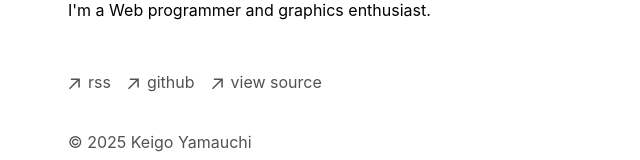
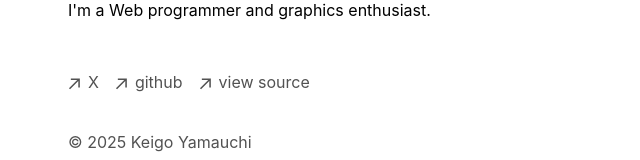
Before and after one commit to kei9o/nextjs-portfolio-blog, a Next.js app: page / in a window 1280 px wide. Shown: the part 202-362 px from the top of the page, without its empty margins (284-924 px from the left). Built offline with nearby package versions, Linux system fonts and the light colour scheme.

Commit message:
update footer

```diff
--- a/app/components/footer.tsx
+++ b/app/components/footer.tsx
@@ -19,7 +19,7 @@
   return (
     <footer className="mb-16">
       <ul className="font-sm mt-8 flex flex-col space-x-0 space-y-2 text-neutral-600 md:flex-row md:space-x-4 md:space-y-0 dark:text-neutral-300">
-        <li>
+        {/* <li>
           <a
             className="flex items-center transition-all hover:text-neutral-800 dark:hover:text-neutral-100"
             rel="noopener noreferrer"
@@ -29,13 +29,24 @@
             <ArrowIcon />
             <p className="ml-2 h-7">rss</p>
           </a>
+        </li> */}
+        <li>
+          <a
+            className="flex items-center transition-all hover:text-neutral-800 dark:hover:text-neutral-100"
+            rel="noopener noreferrer"
+            target="_blank"
+            href="https://x.com/kei9o_"
+          >
+            <ArrowIcon />
+            <p className="ml-2 h-7">X</p>
+          </a>
         </li>
         <li>
           <a
             className="flex items-center transition-all hover:text-neutral-800 dark:hover:text-neutral-100"
             rel="noopener noreferrer"
             target="_blank"
-            href="https://github.com/vercel/next.js"
+            href="https://github.com/kei9o"
           >
             <ArrowIcon />
             <p className="ml-2 h-7">github</p>
@@ -46,7 +57,7 @@
             className="flex items-center transition-all hover:text-neutral-800 dark:hover:text-neutral-100"
             rel="noopener noreferrer"
             target="_blank"
-            href="https://vercel.com/templates/next.js/portfolio-starter-kit"
+            href="https://github.com/kei9o/nextjs-portfolio-blog"
           >
             <ArrowIcon />
             <p className="ml-2 h-7">view source</p>
```
